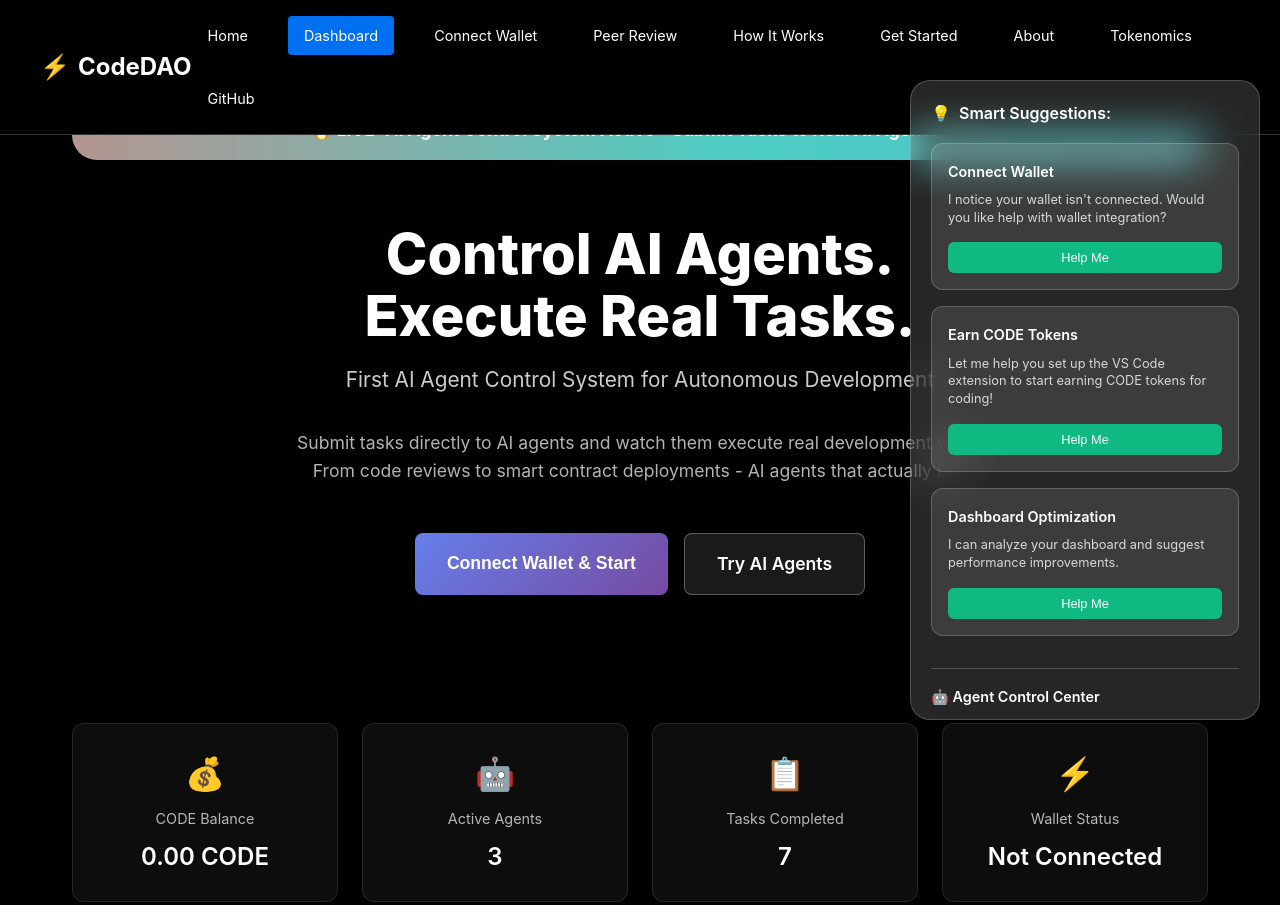
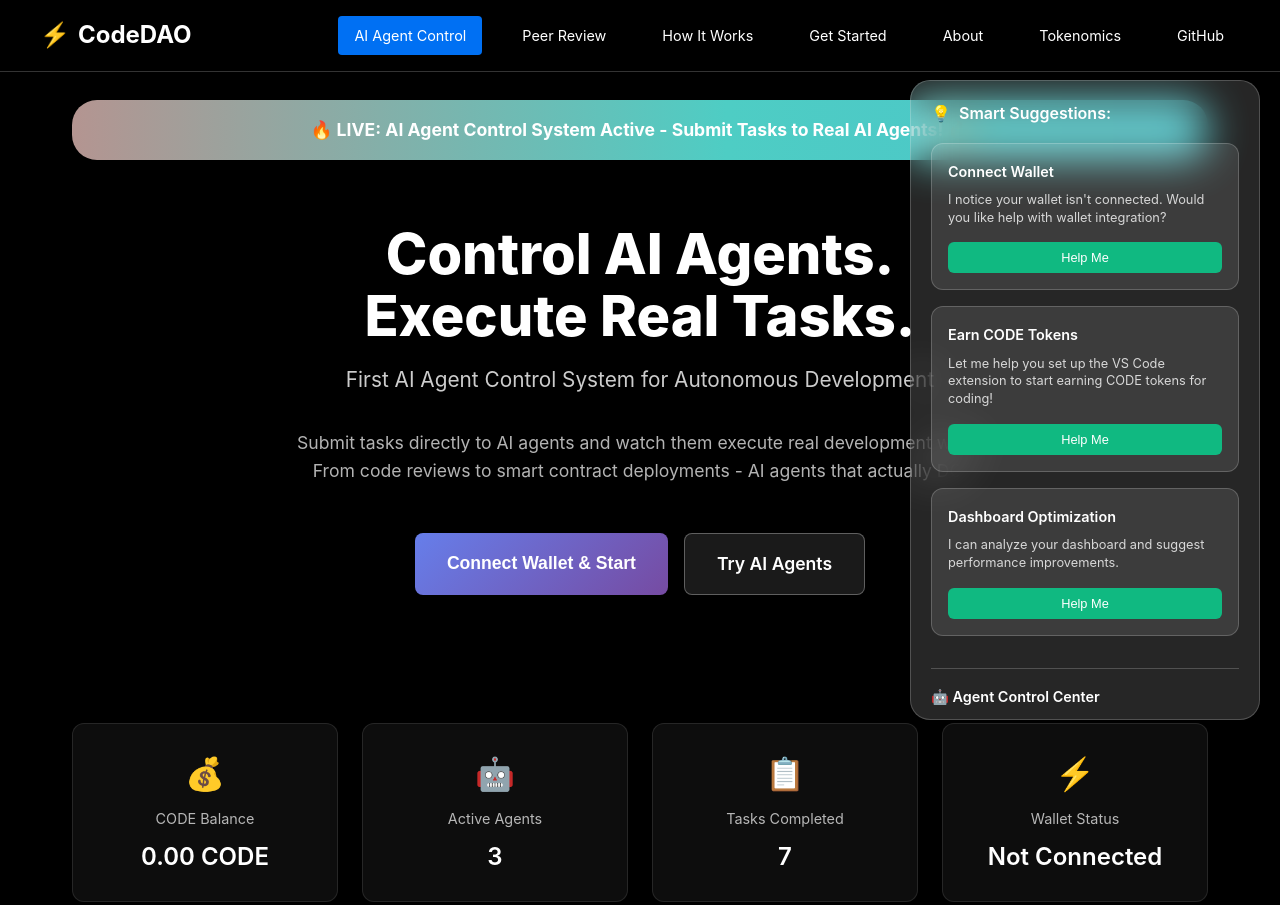
Before and after one commit to CodeDAO-org/codedao-extension, a website: page dashboard.html in a window 1280 px wide. Shown: the top 905 px of the page. Drawn offline with Linux system fonts and the light colour scheme.

Commit message:
Update dashboard.html

```diff
--- a/dashboard.html
+++ b/dashboard.html
@@ -431,9 +431,7 @@
                 <span>CodeDAO</span>
             </div>
             <div class="nav-links">
-                <a href="https://codedao-org.github.io/" class="nav-link">Home</a>
-                <a href="#" class="nav-link active">Dashboard</a>
-                <a href="https://codedao-org.github.io/dashboard.html" class="nav-link">Connect Wallet</a>
+                <a href="#" class="nav-link active">AI Agent Control</a>
                 <a href="https://codedao-org.github.io/peer-review.html" class="nav-link">Peer Review</a>
                 <a href="https://codedao-org.github.io/how-it-works.html" class="nav-link">How It Works</a>
                 <a href="https://codedao-org.github.io/get-started.html" class="nav-link">Get Started</a>
```
